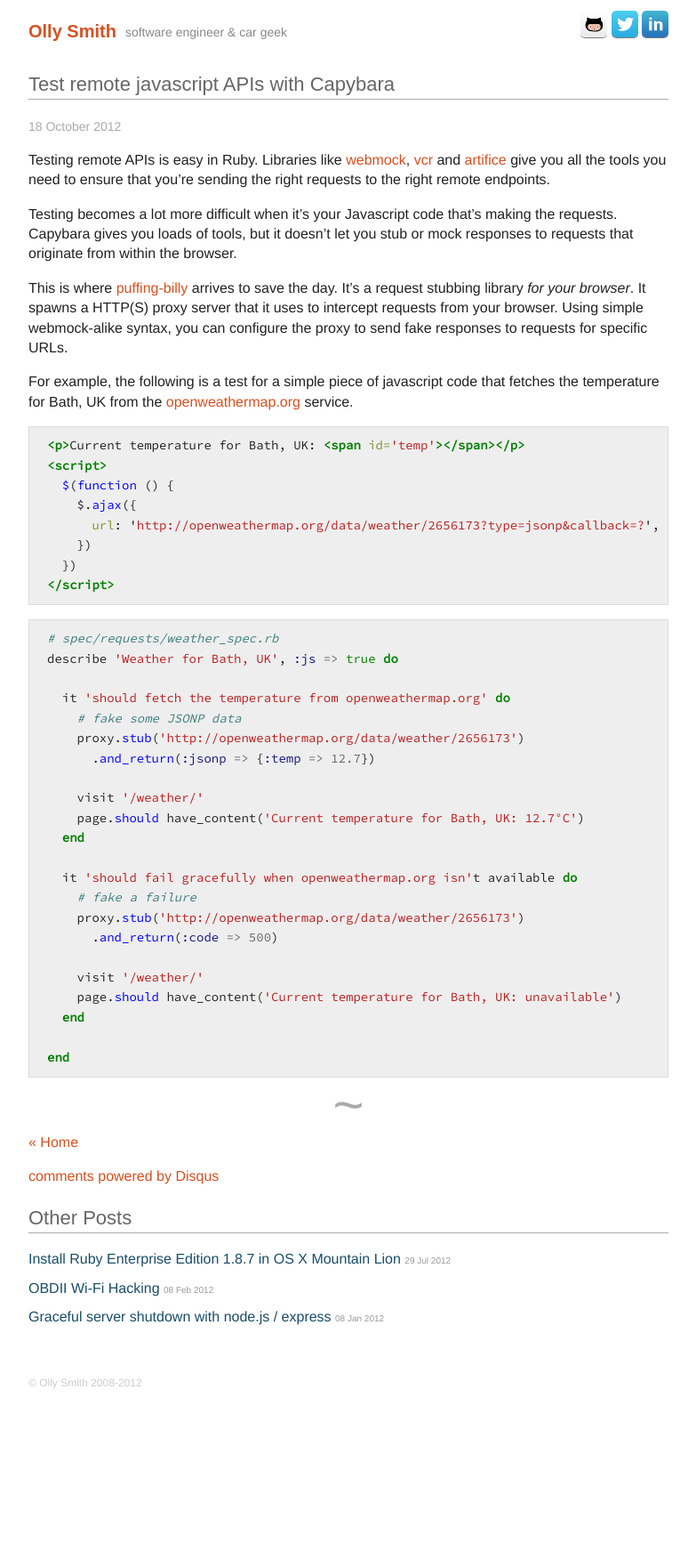
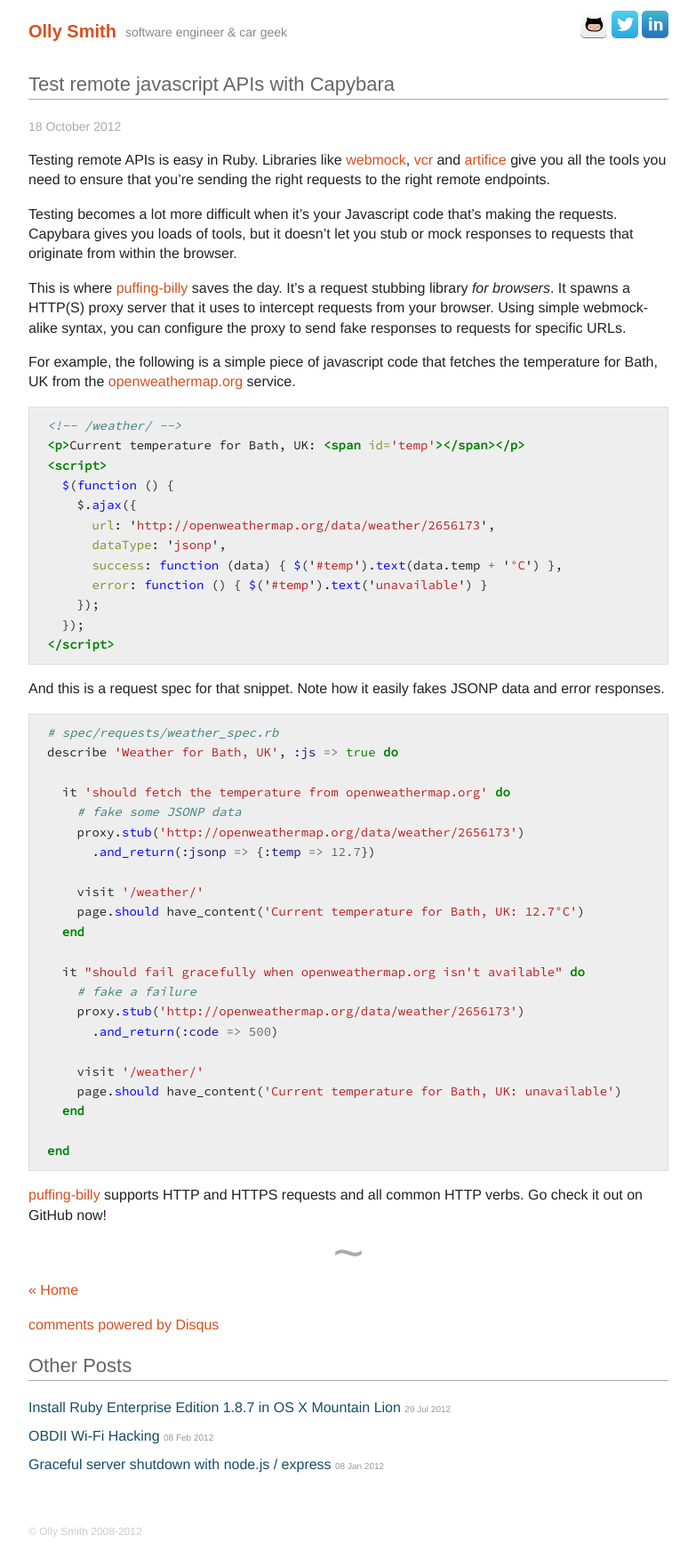
Before and after one commit to oesmith/oesmith.github.com, a Jekyll site: the page built from _posts/2012-10-18-test-remote-javascript-apis-with-capybara.md, in a window 1280 px wide. Shown: the whole page at 89% size, without its empty margins (248-1031 px from the left). Built offline with Jekyll 4.4.1, drawn with Linux system fonts in a browser that asks for light colours; some web fonts are replaced; comment, search, counter and statistics services are not loaded; before the commit the page ends 1585 px from its top, so only the background shows below that.

Commit message:
Finished billy blog.

```diff
--- a/_posts/2012-10-18-test-remote-javascript-apis-with-capybara.md
+++ b/_posts/2012-10-18-test-remote-javascript-apis-with-capybara.md
@@ -10,26 +10,31 @@
 making the requests.  Capybara gives you loads of tools, but it doesn't let
 you stub or mock responses to requests that originate from within the browser.
 
-This is where [puffing-billy][4] arrives to save the day.  It's a request
-stubbing library *for your browser*.  It spawns a HTTP(S) proxy server that it
-uses to intercept requests from your browser.  Using simple webmock-alike
-syntax, you can configure the proxy to send fake responses to requests for
-specific URLs.
+This is where [puffing-billy][4] saves the day.  It's a request stubbing
+library *for browsers*.  It spawns a HTTP(S) proxy server that it uses to
+intercept requests from your browser.  Using simple webmock-alike syntax, you
+can configure the proxy to send fake responses to requests for specific URLs.
 
-For example, the following is a test for a simple piece of javascript code
-that fetches the temperature for Bath, UK from the [openweathermap.org][5]
-service.
+For example, the following is a simple piece of javascript code that fetches
+the temperature for Bath, UK from the [openweathermap.org][5] service.
 
 {% highlight html %}
+<!-- /weather/ -->
 <p>Current temperature for Bath, UK: <span id='temp'></span></p>
 <script>
   $(function () {
     $.ajax({
-      url: 'http://openweathermap.org/data/weather/2656173?type=jsonp&callback=?',
-    })
-  })
+      url: 'http://openweathermap.org/data/weather/2656173',
+      dataType: 'jsonp',
+      success: function (data) { $('#temp').text(data.temp + '°C') },
+      error: function () { $('#temp').text('unavailable') }
+    });
+  });
 </script>
 {% endhighlight %}
+
+And this is a request spec for that snippet.  Note how it easily fakes JSONP
+data and error responses.
 
 {% highlight ruby %}
 # spec/requests/weather_spec.rb
@@ -44,7 +49,7 @@
     page.should have_content('Current temperature for Bath, UK: 12.7°C')
   end
 
-  it 'should fail gracefully when openweathermap.org isn't available do
+  it "should fail gracefully when openweathermap.org isn't available" do
     # fake a failure
     proxy.stub('http://openweathermap.org/data/weather/2656173')
       .and_return(:code => 500)
@@ -56,7 +61,8 @@
 end
 {% endhighlight %}
 
-
+[puffing-billy][4] supports HTTP and HTTPS requests and all common HTTP verbs.
+Go check it out on GitHub now!
 
 [1]: https://github.com/bblimke/webmock
 [2]: https://github.com/myronmarston/vcr
```
